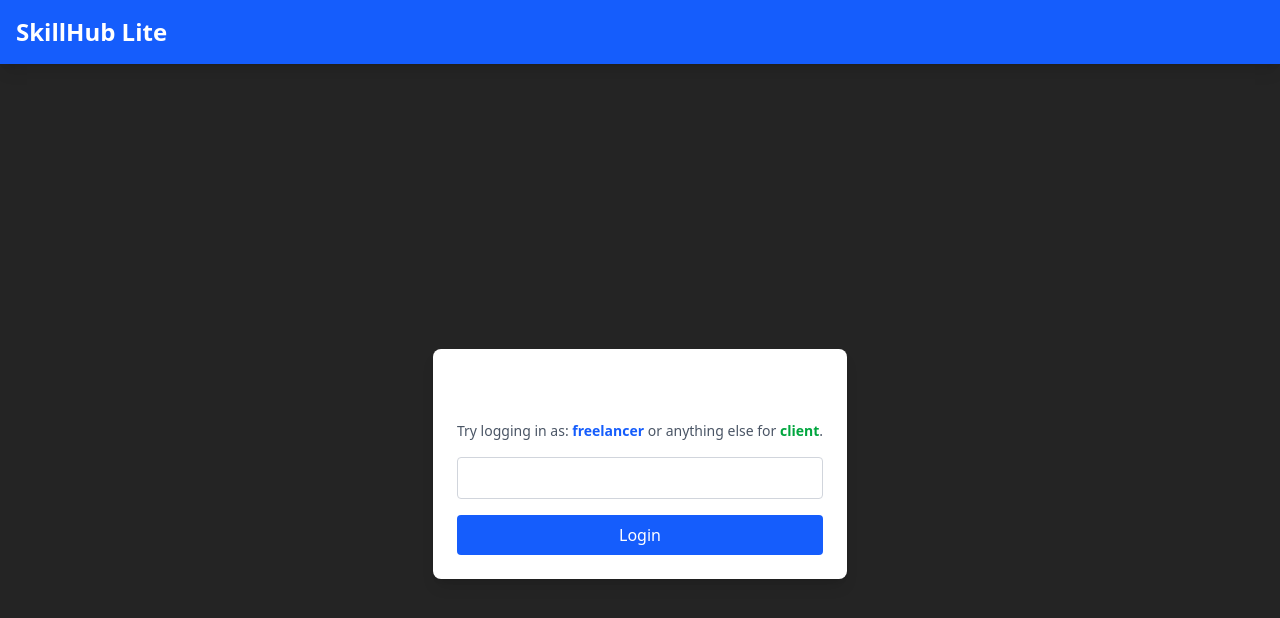
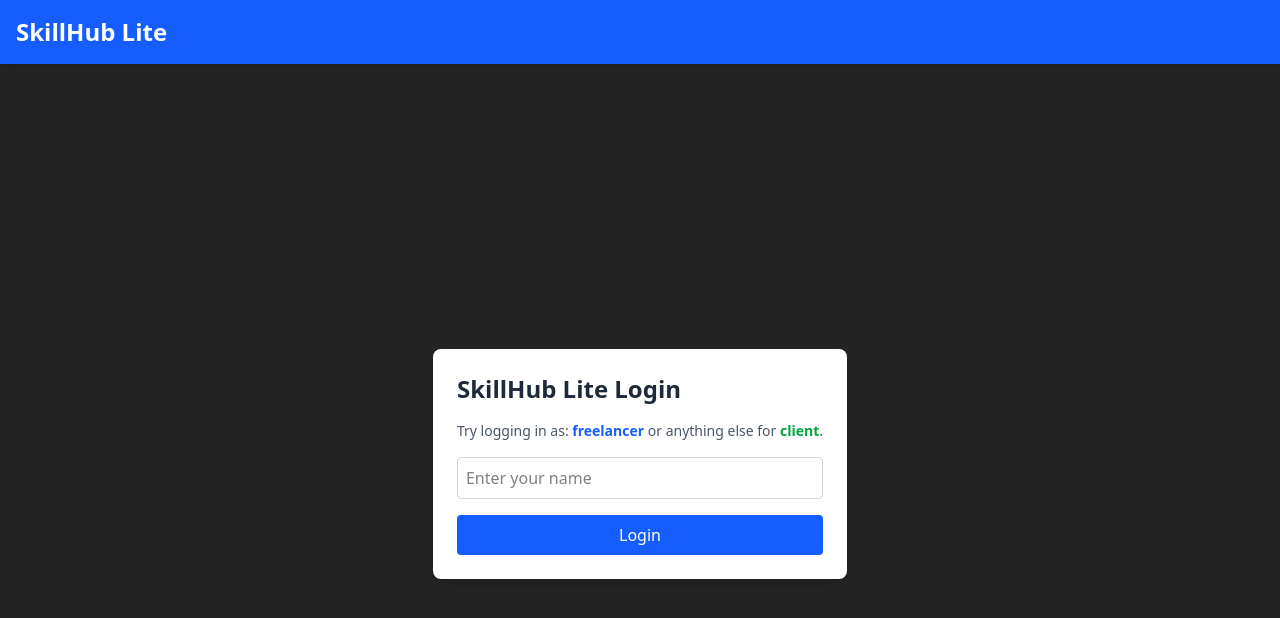
Before and after one commit to whykay17/reactStudy, a React app in the folder SkillHub/skillhub-lite/: page /login in a window 1280 px wide. Shown: the top 618 px of the page. Built offline with nearby package versions, Linux system fonts and the light colour scheme; the HTML template or start-up script is replaced by a standard one.

Commit message:
Login page styles

```diff
--- a/SkillHub/skillhub-lite/src/components/LoginPage.tsx
+++ b/SkillHub/skillhub-lite/src/components/LoginPage.tsx
@@ -28,7 +28,7 @@ function LoginPage (){
 
     return (
         <div className="max-w-md mx-auto p-6 bg-white shadow-lg rounded-lg">
-            <h2 className="text-2xl font-bold mb-4">SkillHub Lite Login</h2>
+            <h2 className="text-2xl font-bold mb-4 text-gray-800">SkillHub Lite Login</h2>
             <p className="mb-4 text-sm text-gray-600">
                 Try logging in as: <span className="font-semibold text-blue-600">freelancer</span> or anything else for <span className="font-semibold text-green-600">client</span>.
             </p>
@@ -38,7 +38,7 @@ function LoginPage (){
                     type="text"
                     value={username}
                     placeholder="Enter your name"
-                    className="w-full p-2 border border-gray-300 rounded focus:outline-none focus:ring-2 focus:ring-blue-500"
+                    className="w-full p-2 border border-gray-300 rounded focus:outline-none focus:ring-2 focus:ring-blue-500 text-black"
                 />
                 <button
                     type="submit"
```
